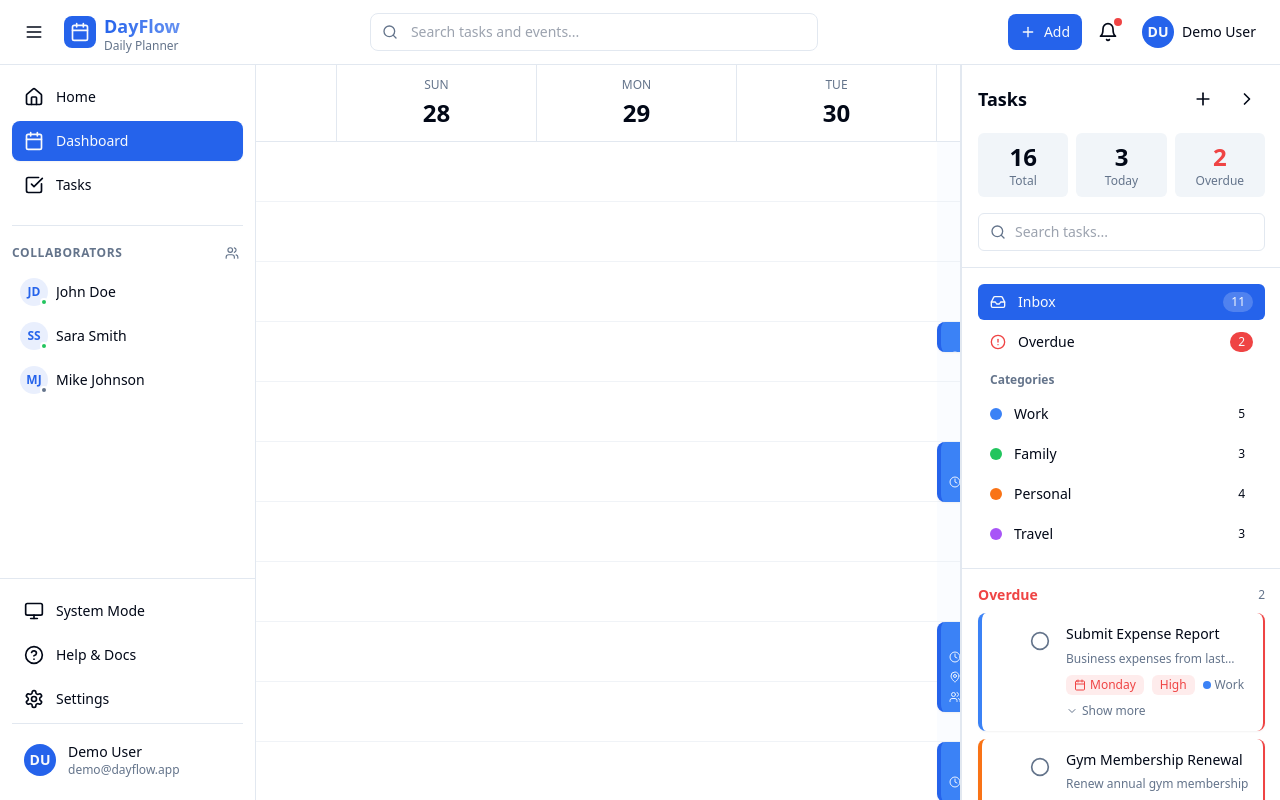
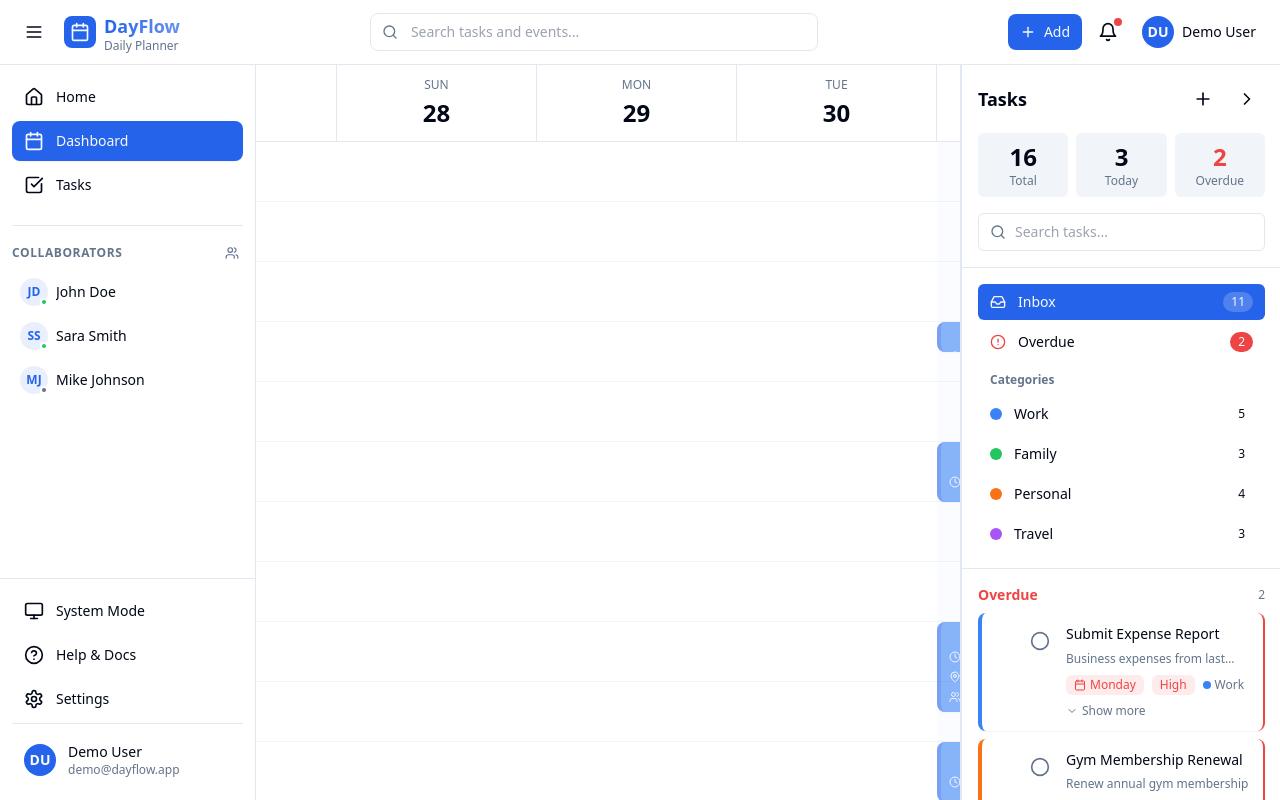
Before and after one commit to lassestilvang/dayflow2, a Next.js app: page /dashboard in a window 1280 px wide. Built offline with nearby package versions, Linux system fonts and the light colour scheme.

Commit message:
perf(calendar): optimize rendering by removing motion animations
Remove Framer Motion animations from dashboard drag overlay and TimeBlock component to improve rendering performance and reduce bundle size. Also fix minor test formatting issues.

```diff
--- a/src/app/dashboard/page.tsx
+++ b/src/app/dashboard/page.tsx
@@ -330,9 +330,7 @@ export default function DashboardPage() {
         {/* Drag Overlay */}
         <DragOverlay dropAnimation={null}>
           {draggedItemData && (
-            <motion.div
-              initial={{ scale: 0.9, opacity: 0.8 }}
-              animate={{ scale: 1, opacity: 0.9 }}
+            <div
               className="cursor-grabbing"
             >
               {draggedItemData.type === "task" ? (
@@ -358,7 +356,7 @@ export default function DashboardPage() {
                   />
                 </div>
               )}
-            </motion.div>
+            </div>
           )}
         </DragOverlay>
 
--- a/src/components/calendar/TimeBlock.tsx
+++ b/src/components/calendar/TimeBlock.tsx
@@ -1,7 +1,6 @@
 "use client";
 
 import { useDraggable } from "@dnd-kit/core";
-import { motion } from "framer-motion";
 import { Clock, Users, MapPin, GripVertical } from "lucide-react";
 import type { TimeBlock as TimeBlockType, Event } from "@/types";
 import { cn } from "@/lib/utils";
@@ -76,13 +75,8 @@ export function TimeBlock({
     : undefined;
 
   return (
-    <motion.div
+    <div
       ref={setNodeRef}
-      initial={{ opacity: 0, y: 10 }}
-      animate={{ opacity: 1, y: 0 }}
-      exit={{ opacity: 0, y: -10 }}
-      whileHover={{ scale: isDragging ? 1 : 1.02, zIndex: 50 }}
-      transition={{ duration: 0.2 }}
       onClick={onClick}
       className={cn(
         "absolute rounded-lg border-l-4 shadow-sm cursor-pointer overflow-hidden",
@@ -166,6 +160,6 @@ export function TimeBlock({
 
       {/* Hover effect overlay */}
       <div className="absolute inset-0 bg-white opacity-0 group-hover:opacity-10 transition-opacity pointer-events-none" />
-    </motion.div>
+    </div>
   );
 }
```
Also changed, not shown: 1 other file (tests, documents, lock files or other folders).
